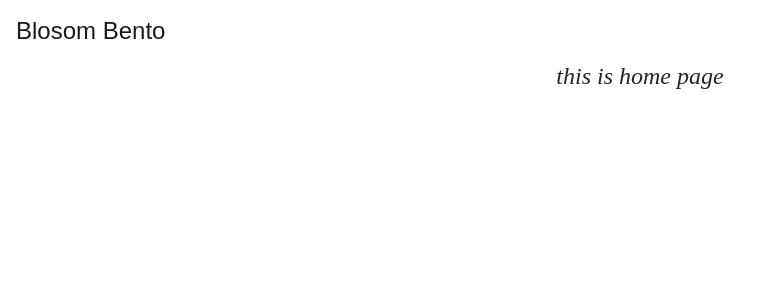
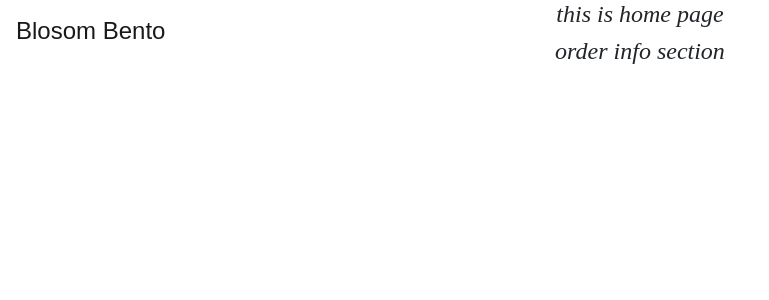
Before and after one commit to aBurmeseDev/Blosom, a React (Create React App) app: page / in a window 1280 px wide. Shown: the top 300 px of the page, without its empty margins (0-769 px from the left). Built offline with nearby package versions, Linux system fonts and the light colour scheme; a web font is replaced by a local one.

Commit message:
add order page

```diff
--- a/public/index.html
+++ b/public/index.html
@@ -33,7 +33,9 @@
   </head>
   <body>
     <noscript>You need to enable JavaScript to run this app.</noscript>
+    <!-- <div class="container"> -->
     <div id="root"></div>
+    <!-- </div> -->
     <!--
       This HTML file is a template.
       If you open it directly in the browser, you will see an empty page.
--- a/src/App.css
+++ b/src/App.css
@@ -21,6 +21,8 @@ h6 {
 .Navbar {
   font-family: 'Chivo', sans-serif;
   font-weight: 500;
+  position: fixed;
+  width: 100%;
 }
 
 .App {
--- a/src/App.js
+++ b/src/App.js
@@ -5,12 +5,14 @@ import { Router, Switch } from 'react-router-dom';
 // Pages
 import NavBar from './pages/Navbar';
 import Home from './pages/Home';
+import Order from './pages/Order';
 
 function App() {
   return (
     <div className='App'>
       <NavBar />
       <Home />
+      <Order />
     </div>
   );
 }
--- a/src/pages/Home.js
+++ b/src/pages/Home.js
@@ -1,14 +1,9 @@
 import React, { Component } from 'react';
 
-// styling
-const homeStyle = {
-  width: '100%',
-  height: '500px'
-};
 export default class Home extends Component {
   render() {
     return (
-      <div style={homeStyle} className='Home'>
+      <div className='Home'>
         <h4>this is home page</h4>
       </div>
     );
--- /dev/null
+++ b/src/pages/Order.js
@@ -0,0 +1,11 @@
+import React, { Component } from 'react';
+
+export default class Order extends Component {
+  render() {
+    return (
+      <div>
+        <h4>order info section</h4>
+      </div>
+    );
+  }
+}
```
Also changed, not shown: src/pages/About.js (added), src/pages/Menu.js (added).
